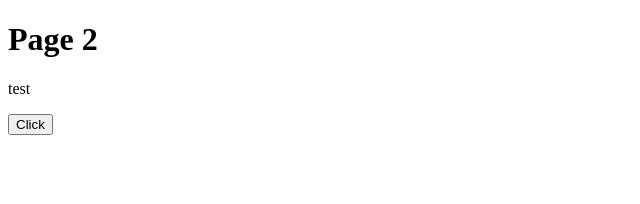
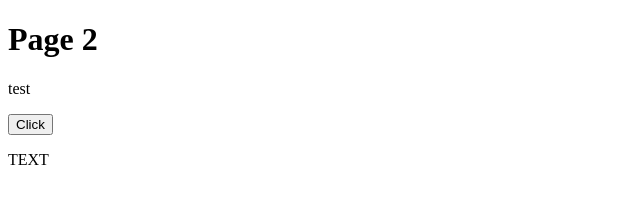
Before and after one commit to BlackDarkes/projrct, a plain HTML site: page page.html in a window 1280 px wide. Shown: the full height of the page, 0-640 px from the left. Drawn offline with Linux system fonts and the light colour scheme.

Commit message:
Добавление текста

```diff
--- a/page.html
+++ b/page.html
@@ -9,5 +9,6 @@
     <h1>Page 2</h1>
     <p>test</p>
     <button>Click</button>
+    <p><span>TEXT</span></p>
 </body>
 </html>
```
